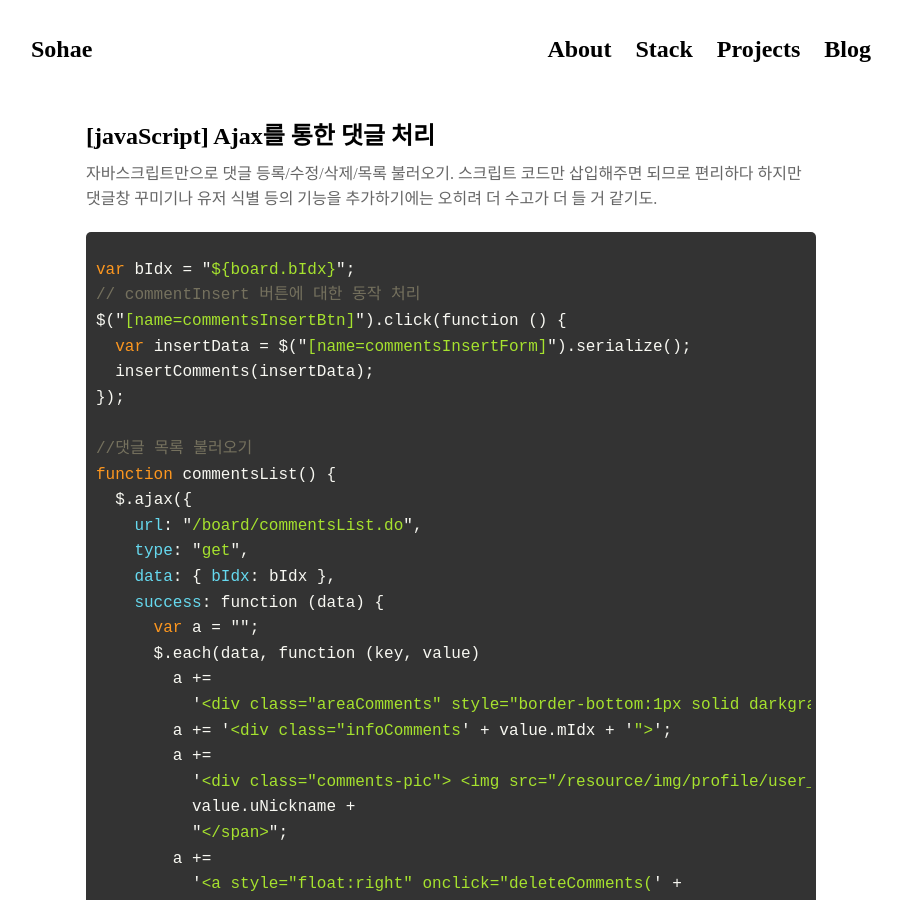
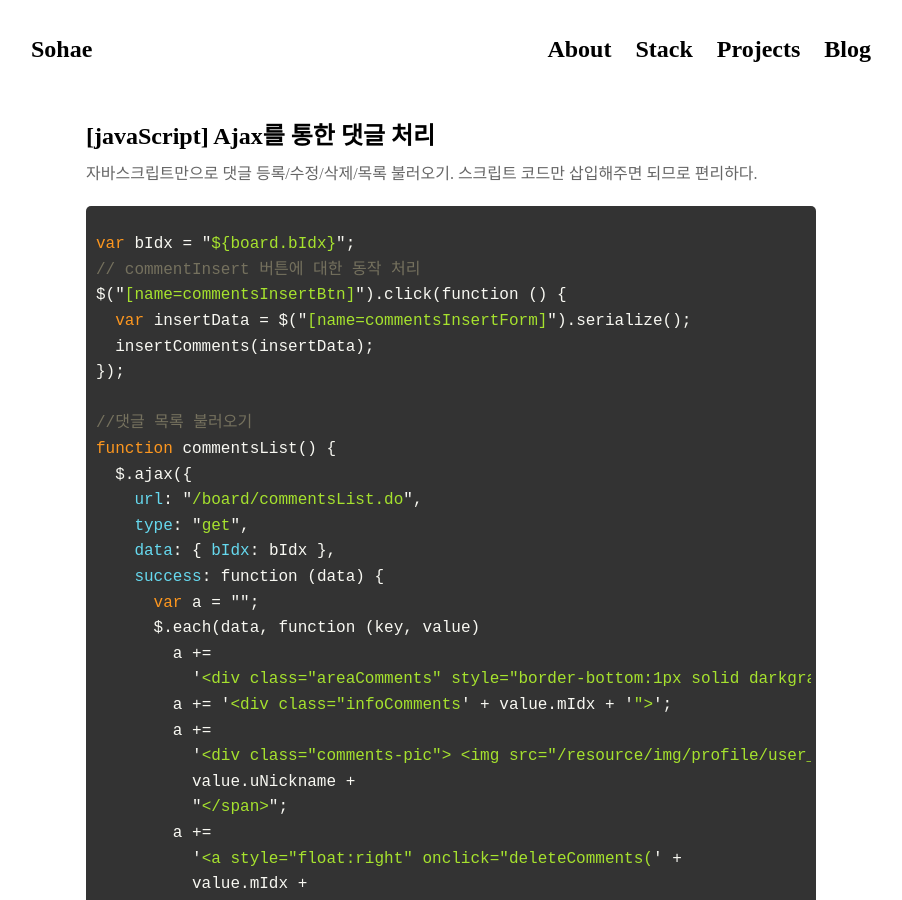
Before and after one commit to Dayook/dayook.github.io, a Jekyll site: the page built from _posts/2021-07-09-javscript-comments.md, in a window 1280 px wide and 900 px high. Shown: the whole window, without its empty margins (189-1091 px from the left). Built offline with Jekyll 4.4.1, drawn with Linux system fonts in a browser that asks for light colours; nearby versions of some CDN libraries; some web fonts are replaced.

Commit message:
change post contents

````diff
--- a/_posts/2021-07-09-javscript-comments.md
+++ b/_posts/2021-07-09-javscript-comments.md
@@ -3,7 +3,7 @@ layout: post
 title: "[javaScript] Ajax를 통한 댓글 처리"
 ---
 
-자바스크립트만으로 댓글 등록/수정/삭제/목록 불러오기. 스크립트 코드만 삽입해주면 되므로 편리하다 하지만 댓글창 꾸미기나 유저 식별 등의 기능을 추가하기에는 오히려 더 수고가 더 들 거 같기도.
+자바스크립트만으로 댓글 등록/수정/삭제/목록 불러오기. 스크립트 코드만 삽입해주면 되므로 편리하다.
 ```javascript
 var bIdx = "${board.bIdx}";
 // commentInsert 버튼에 대한 동작 처리
````
